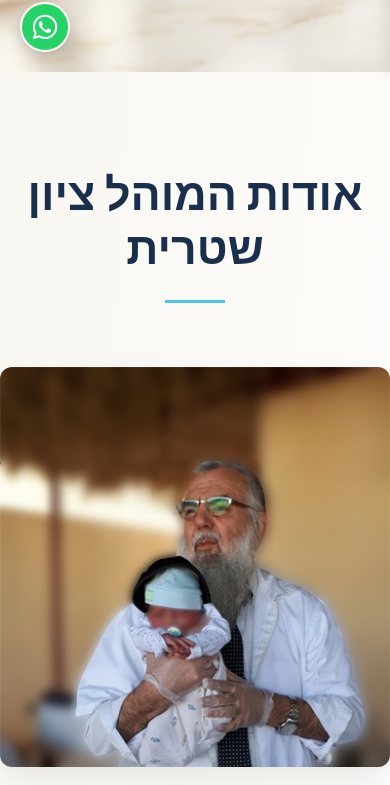
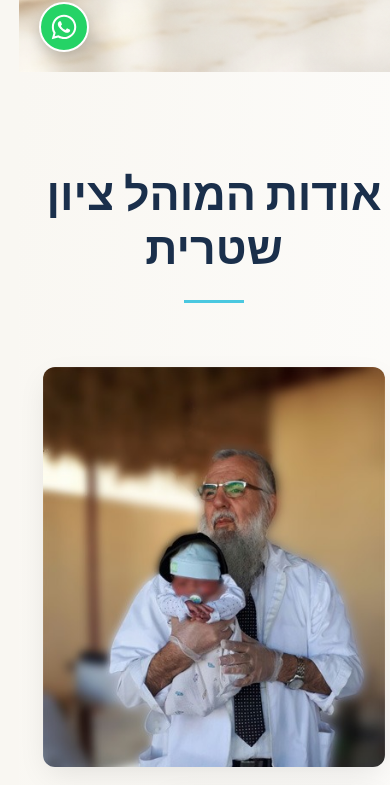
Before and after one commit to AguiarGonzalo/brit-tziyon-website, a React (Vite) app: page / in a window 390 px wide. Shown: the part 772-1557 px from the top of the page. Built offline with nearby package versions, Linux system fonts and the light colour scheme.

Commit message:
fix(ui): add global container class, make gallery items square on mobile, add padding to safety items

```diff
--- a/src/components/Gallery.css
+++ b/src/components/Gallery.css
@@ -41,5 +41,6 @@
 
     .gallery-item {
         height: auto;
+        aspect-ratio: 1 / 1;
     }
 }
--- a/src/components/Safety.css
+++ b/src/components/Safety.css
@@ -284,7 +284,9 @@
 
     .safety-feature-list li {
         justify-content: flex-start;
+        align-items: flex-start;
         text-align: right;
+        padding-left: 4.5rem;
         transform: none !important;
     }
 
--- a/src/index.css
+++ b/src/index.css
@@ -59,6 +59,13 @@ html {
   padding: 0;
 }
 
+.container {
+  width: 100%;
+  max-width: var(--container-width);
+  margin: 0 auto;
+  padding: 0 1.5rem;
+}
+
 body {
   margin: 0;
   min-width: 320px;
```
